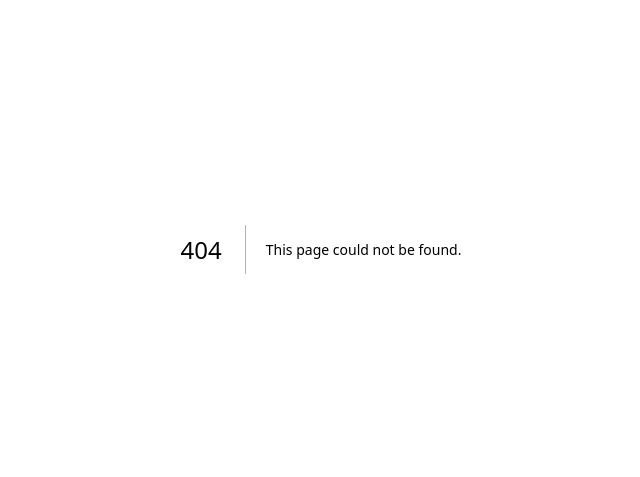
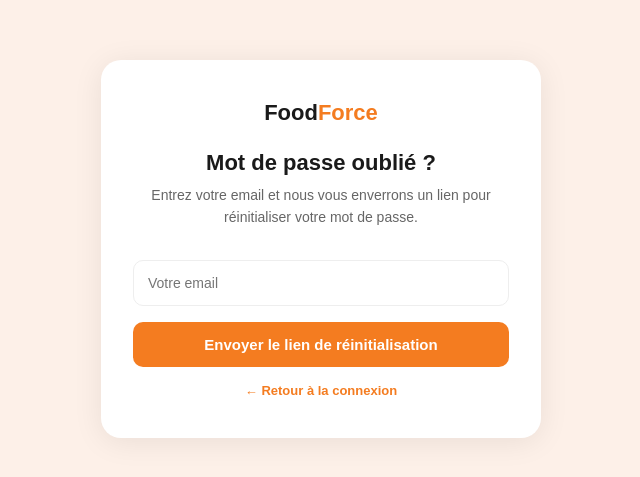
Before and after one commit to aissam76test/test-foodforce, a Next.js app: page /mot-de-passe-oublie in a window 1280 px wide. Before the commit this address had no page. Shown: the part 151-628 px from the top of the page, without its empty margins (319-959 px from the left). Built offline with nearby package versions, Linux system fonts and the light colour scheme; no server answers.

Commit message:
mot de passe oublié + reset password

```diff
--- /dev/null
+++ b/app/mot-de-passe-oublie/page.tsx
@@ -0,0 +1,92 @@
+'use client';
+import { useState } from 'react';
+import { supabase } from '../lib/supabase';
+
+export default function MotDePasseOublie() {
+  const [email, setEmail] = useState('');
+  const [sent, setSent] = useState(false);
+  const [loading, setLoading] = useState(false);
+  const [error, setError] = useState('');
+
+  const handleSubmit = async (e: any) => {
+    e.preventDefault();
+    setLoading(true);
+    setError('');
+
+    const { error } = await supabase.auth.resetPasswordForEmail(email, {
+      redirectTo: `${window.location.origin}/reset-password`,
+    });
+
+    if (error) {
+      setError('Une erreur est survenue. Vérifiez votre email.');
+      setLoading(false);
+    } else {
+      setSent(true);
+    }
+  };
+
+  if (sent) return (
+    <main style={{ fontFamily: 'Poppins, sans-serif', background: '#FDF0E8', minHeight: '100vh', display: 'flex', alignItems: 'center', justifyContent: 'center', padding: '20px' }}>
+      <div style={{ textAlign: 'center', background: 'white', borderRadius: '20px', padding: '48px 32px', maxWidth: '440px', width: '100%', boxShadow: '0 4px 30px rgba(0,0,0,0.08)' }}>
+        <div style={{ fontSize: '60px', marginBottom: '16px' }}>📧</div>
+        <h1 style={{ fontSize: '24px', fontWeight: 800, color: '#1a1a1a', marginBottom: '12px' }}>Email envoyé !</h1>
+        <p style={{ color: '#666', marginBottom: '8px', lineHeight: 1.6 }}>
+          Un lien de réinitialisation a été envoyé à <strong>{email}</strong>
+        </p>
+        <p style={{ color: '#888', fontSize: '13px', marginBottom: '24px' }}>
+          Vérifiez votre boîte mail et vos spams. Le lien expire dans 24h.
+        </p>
+        <a href="/login" style={{ background: '#F47C20', color: 'white', padding: '14px 28px', borderRadius: '10px', textDecoration: 'none', fontWeight: 700, fontSize: '15px', display: 'inline-block' }}>
+          Retour à la connexion
+        </a>
+      </div>
+    </main>
+  );
+
+  return (
+    <main style={{ fontFamily: 'Poppins, sans-serif', background: '#FDF0E8', minHeight: '100vh', display: 'flex', alignItems: 'center', justifyContent: 'center', padding: '20px' }}>
+      <div style={{ maxWidth: '440px', width: '100%', background: 'white', borderRadius: '20px', padding: '40px 32px', boxShadow: '0 4px 30px rgba(0,0,0,0.08)' }}>
+
+        <div style={{ textAlign: 'center', marginBottom: '24px' }}>
+          <a href="/" style={{ textDecoration: 'none' }}>
+            <span style={{ fontWeight: 800, fontSize: '22px', color: '#1a1a1a' }}>Food</span>
+            <span style={{ fontWeight: 800, fontSize: '22px', color: '#F47C20' }}>Force</span>
+          </a>
+        </div>
+
+        <h1 style={{ fontSize: '22px', fontWeight: 800, textAlign: 'center', marginBottom: '8px' }}>
+          Mot de passe oublié ?
+        </h1>
+        <p style={{ textAlign: 'center', color: '#666', fontSize: '14px', marginBottom: '32px', lineHeight: 1.6 }}>
+          Entrez votre email et nous vous enverrons un lien pour réinitialiser votre mot de passe.
+        </p>
+
+        {error && (
+          <div style={{ background: '#fee', color: '#c00', padding: '12px', borderRadius: '8px', marginBottom: '16px', fontSize: '13px' }}>
+            {error}
+          </div>
+        )}
+
+        <form onSubmit={handleSubmit}>
+          <input
+            type="email"
+            placeholder="Votre email"
+            required
+            value={email}
+            onChange={(e) => setEmail(e.target.value)}
+            style={{ width: '100%', padding: '14px', borderRadius: '10px', border: '1.5px solid #eee', fontSize: '14px', outline: 'none', boxSizing: 'border-box' as any, marginBottom: '16px', fontFamily: 'Poppins, sans-serif' }}
+          />
+
+          <button type="submit" disabled={loading}
+            style={{ width: '100%', background: '#F47C20', color: 'white', padding: '14px', borderRadius: '10px', border: 'none', fontSize: '15px', fontWeight: 700, cursor: 'pointer', opacity: loading ? 0.7 : 1, fontFamily: 'Poppins, sans-serif', marginBottom: '16px' }}>
+            {loading ? 'Envoi...' : 'Envoyer le lien de réinitialisation'}
+          </button>
+
+          <p style={{ textAlign: 'center', fontSize: '13px', color: '#666' }}>
+            <a href="/login" style={{ color: '#F47C20', fontWeight: 600, textDecoration: 'none' }}>← Retour à la connexion</a>
+          </p>
+        </form>
+      </div>
+    </main>
+  );
+}
```
Also changed, not shown: app/reset-password/page.tsx (added, +98 -0 lines).
